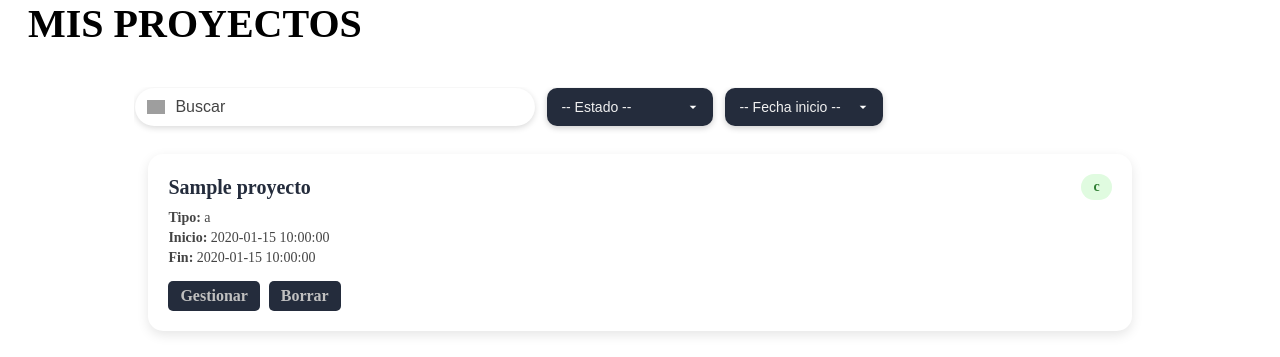
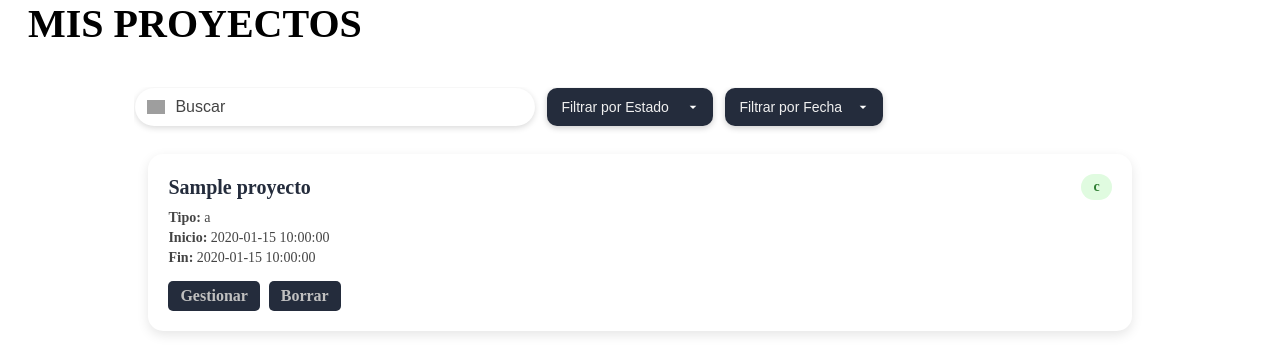
Before and after one commit to LabGames/Sistema_de_Gestion_de_Proyectos_PHP, a PHP site: template app/Views/proyects/index.php in a window 1280 px wide. Shown: the part 73-430 px from the top of the page. Run offline with PHP 8.4, Linux system fonts and the light colour scheme; the template is opened without the code that fills it: most values are stand-ins (such as "Sample title", 1, 10 or a date in 2020); some libraries are stand-ins or nearby versions; grey boxes are pictures that could not be loaded.

Commit message:
Update index.php

```diff
--- a/app/Views/proyects/index.php
+++ b/app/Views/proyects/index.php
@@ -9,13 +9,13 @@
                 <th colspan ="6">
                     <input type="text" id="search_proyect" placeholder="Buscar">
                     <select name="filter_state" id="filter_state">
-                        <option value="">-- Estado --</option>
+                        <option value="">Filtrar por Estado</option>
                         <?php foreach ($estados_value as $estado): ?>
                             <option value="<?= htmlspecialchars($estado['nombre']) ?>"><?= htmlspecialchars($estado['nombre']) ?></option>
                         <?php endforeach; ?>
                     </select>
                     <select name="state" id="filter_date">
-                        <option value="">-- Fecha inicio --</option>
+                        <option value="">Filtrar por Fecha</option>
                         <?php foreach ($proyectos as $proyecto): ?>
                             <option value="<?= htmlspecialchars($proyecto['fecha_inicio']) ?>"><?= htmlspecialchars($proyecto['fecha_inicio']) ?></option>
                         <?php endforeach; ?>
```
